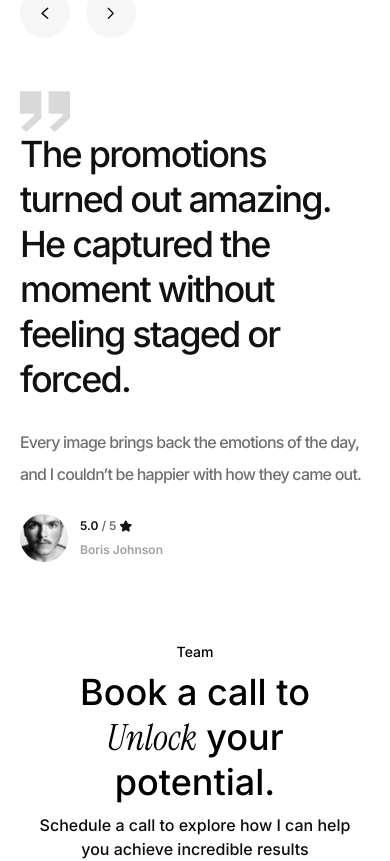
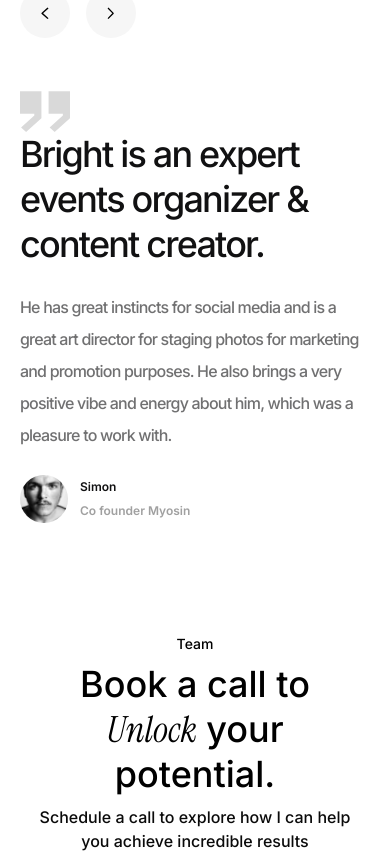
Before and after one commit to Vickyvackydev/bright, a React (Vite) app: page / in a window 390 px wide. Shown: the part 9900-10761 px from the top of the page. Built offline with nearby package versions, Linux system fonts and the light colour scheme.

Commit message:
updated changes

```diff
--- a/src/ui/testimonials.tsx
+++ b/src/ui/testimonials.tsx
@@ -1,14 +1,38 @@
-import { BUTTON, JOHNSON, QUOTE, STAR_ICON } from "../assets";
-import { motion } from "framer-motion";
+import { useState } from "react";
+import { BUTTON, JOHNSON, QUOTE } from "../assets";
+import { motion, AnimatePresence } from "framer-motion";
+
+const testimonies = [
+  {
+    name: "Simon",
+    role: "Co founder Myosin",
+    heading: "Bright is an expert events organizer & content creator.",
+    content:
+      "He has great instincts for social media and is a great art director for staging photos for marketing and promotion purposes. He also brings a very positive vibe and energy about him, which was a pleasure to work with.",
+  },
+  {
+    name: "Oskar",
+    role: "Growth BD BINGX",
+    heading: "Working with Bright was smooth and professional.",
+    content:
+      "His strategic approach and dedication helped us execute our campaigns effectively and reach impressive results. Highly recommended.",
+  },
+];
 
 function Testimonials() {
   const fadeUp = {
     hidden: { opacity: 0, y: 40 },
-    show: {
-      opacity: 1,
-      y: 0,
-      transition: { duration: 0.6, ease: "easeOut" },
-    },
+    show: { opacity: 1, y: 0, transition: { duration: 0.6, ease: "easeOut" } },
+  };
+
+  const [currentIndex, setCurrentIndex] = useState(0);
+
+  const handlePrev = () => {
+    setCurrentIndex((prev) => (prev > 0 ? prev - 1 : testimonies.length - 1));
+  };
+
+  const handleNext = () => {
+    setCurrentIndex((prev) => (prev < testimonies.length - 1 ? prev + 1 : 0));
   };
 
   return (
@@ -25,7 +49,6 @@ function Testimonials() {
           Testimonials
         </motion.span>
 
-        {/* Testimonial Content */}
         <div className="flex flex-col lg:flex-row items-start justify-between mt-10 gap-10 lg:gap-16">
           {/* Left Column */}
           <motion.div
@@ -41,10 +64,16 @@ function Testimonials() {
             </span>
 
             <div className="flex items-center gap-x-4 md:gap-x-5">
-              <button className="w-[50px] h-[50px] md:w-[60px] md:h-[60px] flex items-center justify-center rounded-full bg-[#F6F6F6] hover:bg-[#EDEDED] transition-all">
+              <button
+                onClick={handlePrev}
+                className="w-[50px] h-[50px] md:w-[60px] md:h-[60px] flex items-center justify-center rounded-full bg-[#F6F6F6] hover:bg-[#EDEDED] transition-all"
+              >
                 <img src={BUTTON} className="w-[7.13px] h-[12.97px]" alt="" />
               </button>
-              <button className="w-[50px] h-[50px] md:w-[60px] md:h-[60px] flex items-center justify-center rounded-full bg-[#F6F6F6] hover:bg-[#EDEDED] transition-all">
+              <button
+                onClick={handleNext}
+                className="w-[50px] h-[50px] md:w-[60px] md:h-[60px] flex items-center justify-center rounded-full bg-[#F6F6F6] hover:bg-[#EDEDED] transition-all"
+              >
                 <img
                   src={BUTTON}
                   className="w-[7.13px] h-[12.97px] scale-x-[-1]"
@@ -54,28 +83,29 @@ function Testimonials() {
             </div>
           </motion.div>
 
-          {/* Right Column */}
-          <motion.div
-            variants={fadeUp}
-            initial="hidden"
-            whileInView="show"
-            viewport={{ once: true }}
-            transition={{ delay: 0.2 }}
-            className="w-full flex flex-col md:flex-row lg:flex-row items-start gap-x-3"
-          >
+          {/* Right Column with animation */}
+          <div className="relative w-full flex flex-col md:flex-row lg:flex-row items-start gap-x-3 min-h-[300px]">
             <img
               src={QUOTE}
               className="w-[50px] md:w-[69px] h-auto md:h-[57px]"
               alt=""
             />
-            <div className="flex flex-col gap-y-6">
+
+            <div className="relative w-full">
+              <AnimatePresence mode="wait">
+                <motion.div
+                  key={currentIndex}
+                  initial={{ opacity: 0, y: 30 }}
+                  animate={{ opacity: 1, y: 0 }}
+                  exit={{ opacity: 0, y: -30 }}
+                  transition={{ duration: 0.6, ease: "easeOut" }}
+                  className="absolute top-0 left-0 w-full flex flex-col gap-y-6"
+                >
                   <span className="text-[#111112] font-medium tracking-tighter leading-tight text-4xl md:text-6xl lg:text-7xl">
-                The promotions turned out amazing. He captured the moment
-                without feeling staged or forced.
+                    {testimonies[currentIndex].heading}
                   </span>
                   <span className="text-[#11111299] tracking-tighter leading-8 font-medium text-base md:text-[22px] lg:text-[26px]">
-                Every image brings back the emotions of the day, and I couldn’t
-                be happier with how they came out.
+                    {testimonies[currentIndex].content}
                   </span>
 
                   <div className="flex items-center gap-x-3">
@@ -87,17 +117,18 @@ function Testimonials() {
                     <div className="flex flex-col items-start gap-2">
                       <div className="flex items-center gap-x-1">
                         <span className="text-[#111112] font-semibold text-xs">
-                      5.0 <span className="text-[#11111299]">/ 5</span>
+                          {testimonies[currentIndex].name}
                         </span>
-                    <img src={STAR_ICON} alt="" />
                       </div>
                       <span className="text-[#11111266] font-semibold text-xs">
-                    Boris Johnson
+                        {testimonies[currentIndex].role}
                       </span>
                     </div>
                   </div>
+                </motion.div>
+              </AnimatePresence>
             </div>
-          </motion.div>
+          </div>
         </div>
 
         {/* CTA Section */}
@@ -107,7 +138,7 @@ function Testimonials() {
           whileInView="show"
           viewport={{ once: true }}
           transition={{ delay: 0.3 }}
-          className="w-full flex flex-col items-center mt-20 gap-y-2 text-center"
+          className="w-full flex flex-col items-center mt-64 gap-y-2 text-center"
         >
           <span className="text-black text-sm md:text-[14.75px] font-medium">
             Team
```
Also changed, not shown: 1 other file (tests, documents, lock files or other folders). Lines whose indentation alone changed are shown as unchanged.
